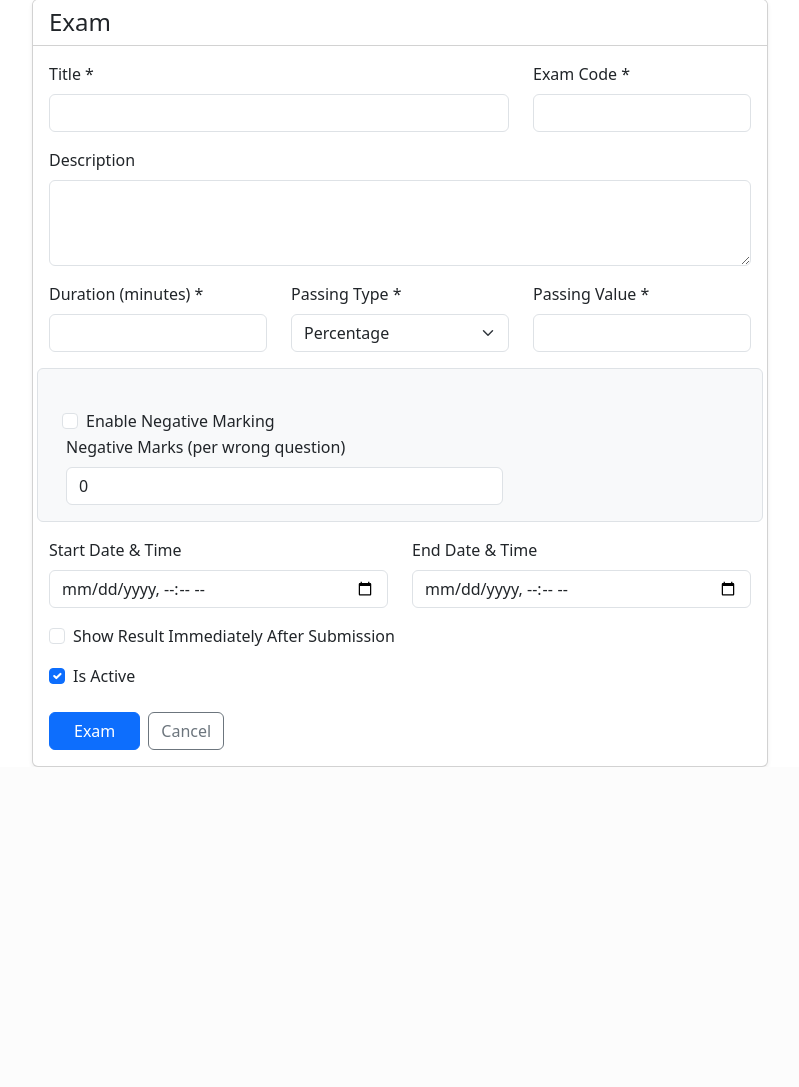
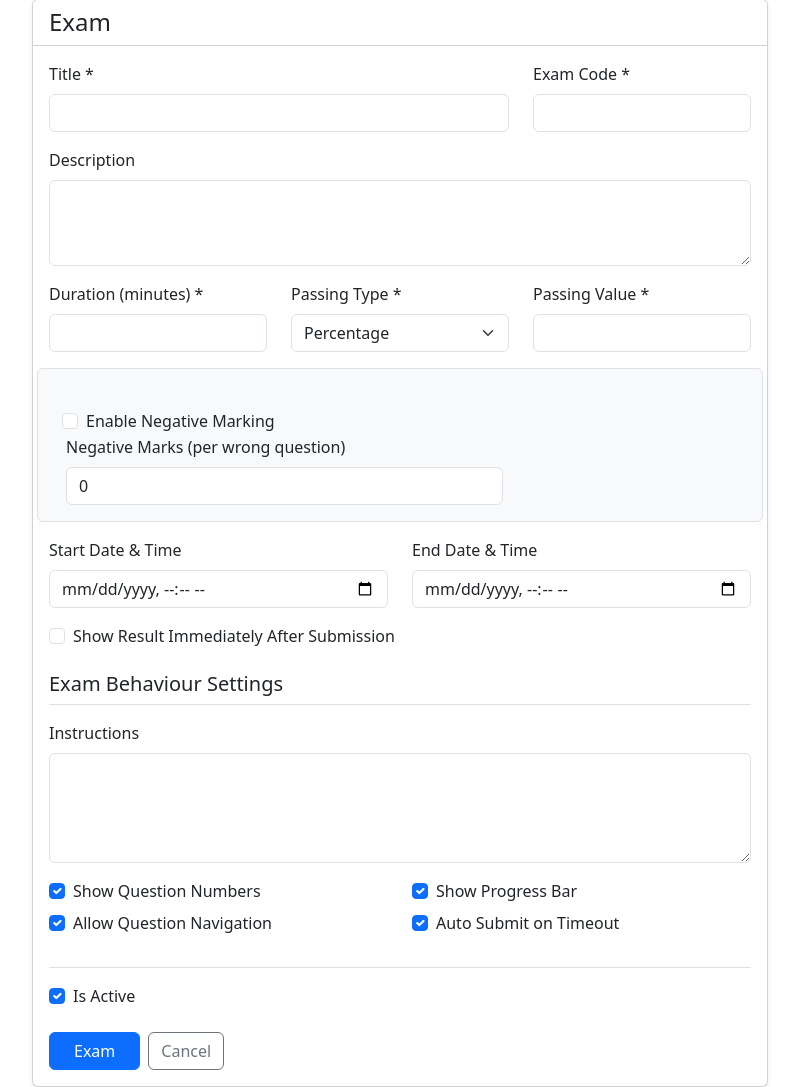
Before and after one commit to Aniket182001/Exam-portal, a Python web app: template app/templates/admin/exams/form.html in a window 1280 px wide. Shown: the part 81-1168 px from the top of the page, without its empty margins (240-1039 px from the left). Before the commit the page ends 848 px from the top, so only its background shows below. Run offline with Jinja, Linux system fonts and the light colour scheme; the template is opened without the code that fills it, so the values that code supplies are empty.

Commit message:
Add exam behavior settings

```diff
--- a/app/templates/admin/exams/form.html
+++ b/app/templates/admin/exams/form.html
@@ -76,7 +76,45 @@
                         </label>
                     </div>
 
-                    <div class="mb-4 form-check">
+                    <h5 class="mt-4 mb-3 border-bottom pb-2">Exam Behaviour Settings</h5>
+
+                    <div class="mb-3">
+                        <label for="instructions" class="form-label">Instructions</label>
+                        <textarea class="form-control" id="instructions" name="instructions" rows="4">{{ exam.instructions if exam else '' }}</textarea>
+                    </div>
+
+                    <div class="row mb-4">
+                        <div class="col-md-6">
+                            <div class="form-check mb-2">
+                                <input class="form-check-input" type="checkbox" id="show_question_numbers" name="show_question_numbers" {% if not exam or exam.show_question_numbers %}checked{% endif %}>
+                                <label class="form-check-label" for="show_question_numbers">
+                                    Show Question Numbers
+                                </label>
+                            </div>
+                            <div class="form-check mb-2">
+                                <input class="form-check-input" type="checkbox" id="allow_question_navigation" name="allow_question_navigation" {% if not exam or exam.allow_question_navigation %}checked{% endif %}>
+                                <label class="form-check-label" for="allow_question_navigation">
+                                    Allow Question Navigation
+                                </label>
+                            </div>
+                        </div>
+                        <div class="col-md-6">
+                            <div class="form-check mb-2">
+                                <input class="form-check-input" type="checkbox" id="show_progress_bar" name="show_progress_bar" {% if not exam or exam.show_progress_bar %}checked{% endif %}>
+                                <label class="form-check-label" for="show_progress_bar">
+                                    Show Progress Bar
+                                </label>
+                            </div>
+                            <div class="form-check mb-2">
+                                <input class="form-check-input" type="checkbox" id="auto_submit_on_timeout" name="auto_submit_on_timeout" {% if not exam or exam.auto_submit_on_timeout %}checked{% endif %}>
+                                <label class="form-check-label" for="auto_submit_on_timeout">
+                                    Auto Submit on Timeout
+                                </label>
+                            </div>
+                        </div>
+                    </div>
+
+                    <div class="mb-4 form-check border-top pt-3">
                         <input class="form-check-input" type="checkbox" id="is_active" name="is_active" {% if not exam or exam.is_active %}checked{% endif %}>
                         <label class="form-check-label" for="is_active">
                             Is Active
```
Also changed, not shown: app/models/exam.py (+7 -0 lines), app/routes/admin_exams.py (+17 -0 lines), migrations/versions/44e4b5d848bb_add_exam_behavior_settings.py (added, +38 -0 lines).
